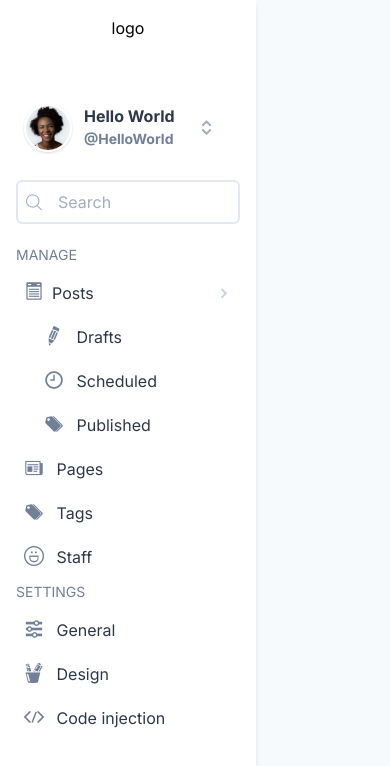
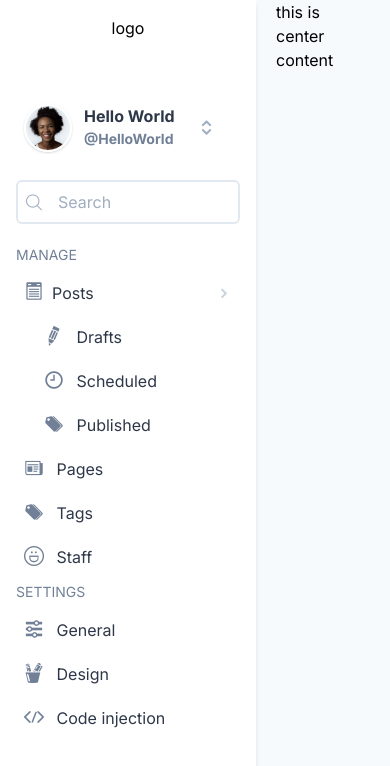
Before and after one commit to wang22/TinyPage, a Vue app: page / in a window 390 px wide. Shown: the top 766 px of the page. Built offline with nearby package versions, Linux system fonts and the light colour scheme.

Commit message:
add center content

```diff
--- a/src/components/HelloWorld.vue
+++ b/src/components/HelloWorld.vue
@@ -4,6 +4,9 @@
     <Navbar />
   </div>
   <div class="ml-64 bg-gray-100 min-h-screen">
+    <div class="xl:w-3/4 lg:w-full md:w-full sm:w-full mx-auto px-5 h-screen min-h-screen">
+      this is center content
+    </div>
   </div>
 </div>
 </template>
```
Also changed, not shown: 1 other file (tests, documents, lock files or other folders).
